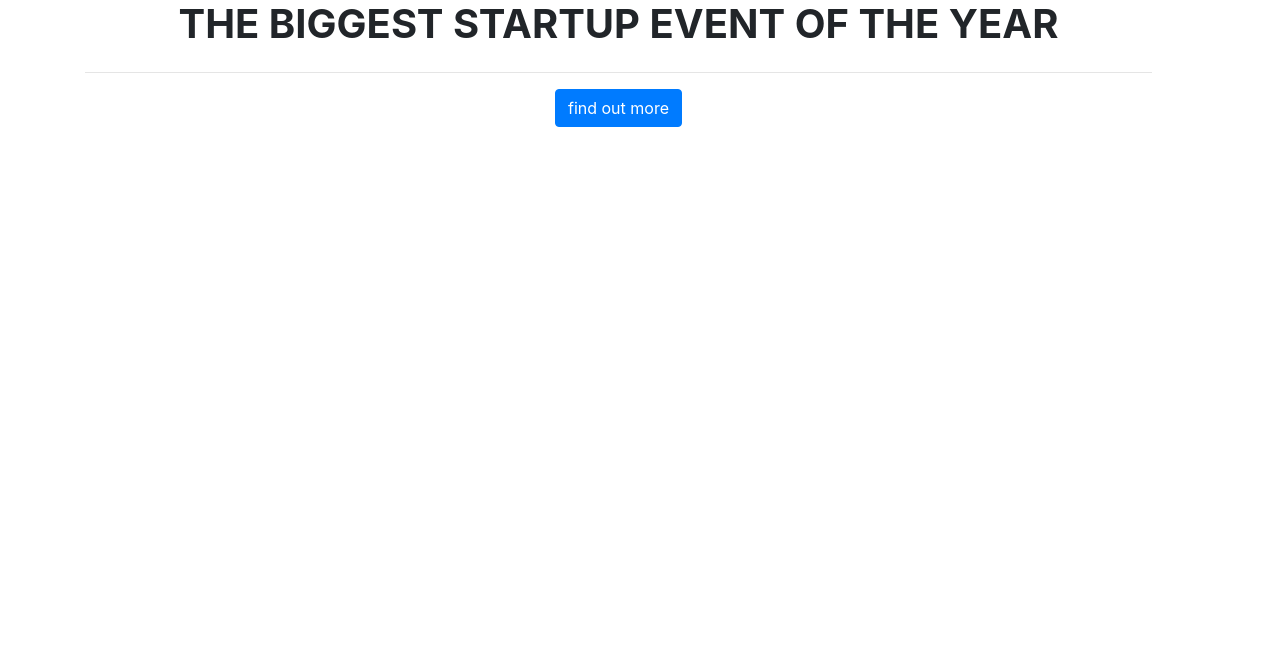
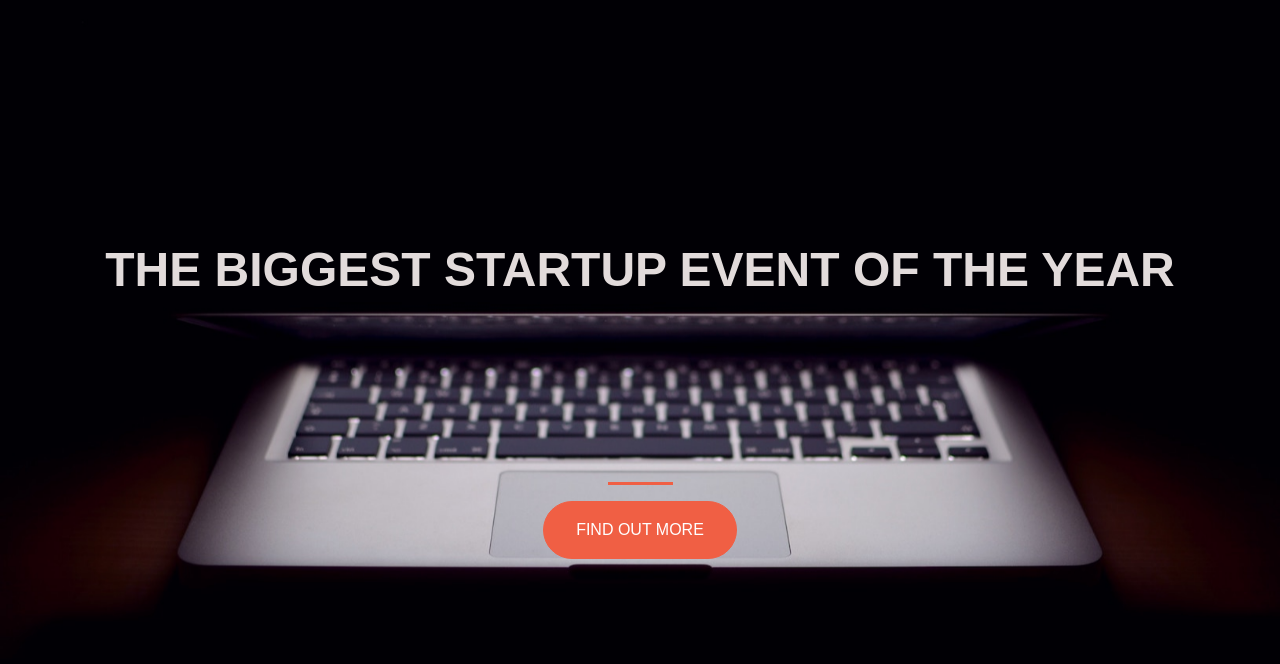
Before and after one commit to Priyamuno/Priyamuno.github.io, a plain HTML site: page index.html in a window 1280 px wide. Drawn offline with nearby package versions, Linux system fonts and the light colour scheme.

Commit message:
Update index.html

```diff
--- a/index.html
+++ b/index.html
@@ -9,7 +9,7 @@
 
 
 	<link rel="stylesheet" href="https://stackpath.bootstrapcdn.com/bootstrap/4.5.0/css/bootstrap.min.css" integrity="sha384-9aIt2nRpC12Uk9gS9baDl411NQApFmC26EwAOH8WgZl5MYYxFfc+NcPb1dKGj7Sk" crossorigin="anonymous">
-<link rel="stylesheet" type="text/css" href="cool.css">
+<link rel="stylesheet" type="text/css" href="style.css">
 
 </head>
 
```
